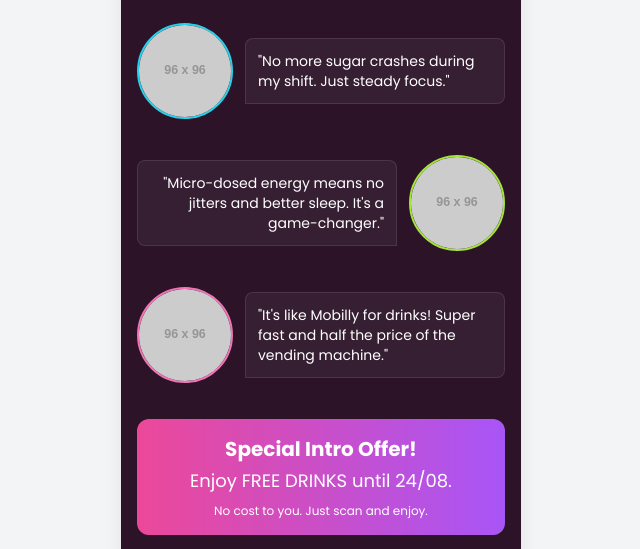
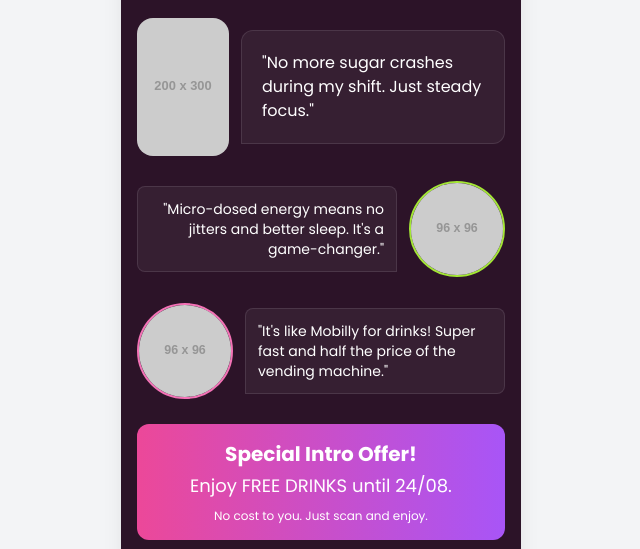
Before and after one commit to Alex-Blumentals/Playtech-Rollup, a plain HTML site: page index.html in a window 1280 px wide. Shown: the part 251-800 px from the top of the page, without its empty margins (319-959 px from the left). Drawn offline with nearby package versions, Linux system fonts and the light colour scheme; placeholder pictures from the web are drawn by us.

Commit message:
Update index.html

```diff
--- a/index.html
+++ b/index.html
@@ -62,9 +62,9 @@
 
             <!-- Character 1: Anna -->
             <div class="flex items-center gap-3">
-                <img src="assets/anna-avatar.png" alt="Anna the Croupier" class="w-24 h-24 rounded-full border-2 border-cyan-400 object-cover" onerror="this.onerror=null;this.src='https://placehold.co/96x96/0891B2/FFFFFF?text=A';">
-                <div class="dialogue-bubble text-sm rounded-lg p-3 flex-1 rounded-bl-none">
-                    "No more sugar crashes during my shift. Just steady focus."
+                        <img src="assets/anna-avatar.png" alt="Anna the Croupier" class="w-1/3 md:w-1/4 rounded-2xl object-cover self-end" onerror="this.onerror=null;this.src='https://placehold.co/200x300/4F46E5/FFFFFF?text=Anna';">
+                <div class="dialogue-bubble rounded-xl rounded-bl-none p-5 flex-1">
+                        "No more sugar crashes during my shift. Just steady focus."
                 </div>
             </div>
 
```
